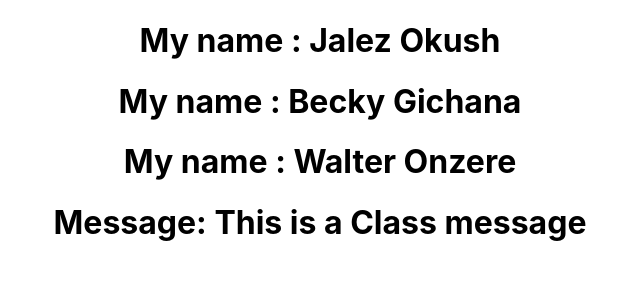
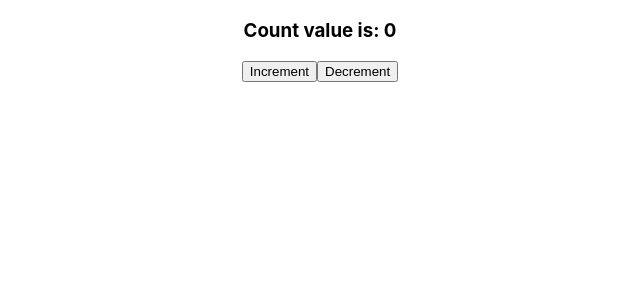
Before and after one commit to charles-okunzo/Learning-React, a React (Create React App) app: page / in a window 1280 px wide. Shown: the top 300 px of the page, without its empty margins (320-960 px from the left). Built offline with nearby package versions, Linux system fonts and the light colour scheme.

Commit message:
add State in class based compnents

```diff
--- a/src/App.js
+++ b/src/App.js
@@ -3,15 +3,16 @@ import './App.css';
 // import Hello from './components/Hello';
 import Message from './components/Message';
 import Profile from './components/Profile';
+import Counter from './components/Counter';
 
 function App() {
   return (
     <div className="App">
-      <Profile name = "Jalez" lastName = "Okush" />
+      {/* <Profile name = "Jalez" lastName = "Okush" />
       <Profile name = "Becky" lastName = "Gichana" />
       <Profile name = "Walter" lastName = "Onzere" />
-      <Message messageContent="This is a Class message" />
-
+      <Message messageContent="This is a Class message" /> */}
+    <Counter />
 
     </div>
   );
--- /dev/null
+++ b/src/components/Counter.js
@@ -0,0 +1,35 @@
+import { Component } from "react";
+
+class Counter extends Component {
+    constructor(){
+        super();
+        this.state = {
+            counter: 0,
+        };
+    }
+
+    increment(){
+        this.setState({
+            counter: this.state.counter + 1
+        })
+    }
+
+    decrement(){
+        this.setState({
+            counter: this.state.counter - 1
+        })
+    }
+
+    render(){
+        return(
+            <div>
+                <h3>Count value is: {this.state.counter} </h3>
+                <button onClick={()=> this.increment()}>Increment</button>
+                <button onClick={()=> this.decrement()}>Decrement</button>
+            </div>
+        )
+
+    }
+}
+
+export default Counter
```
